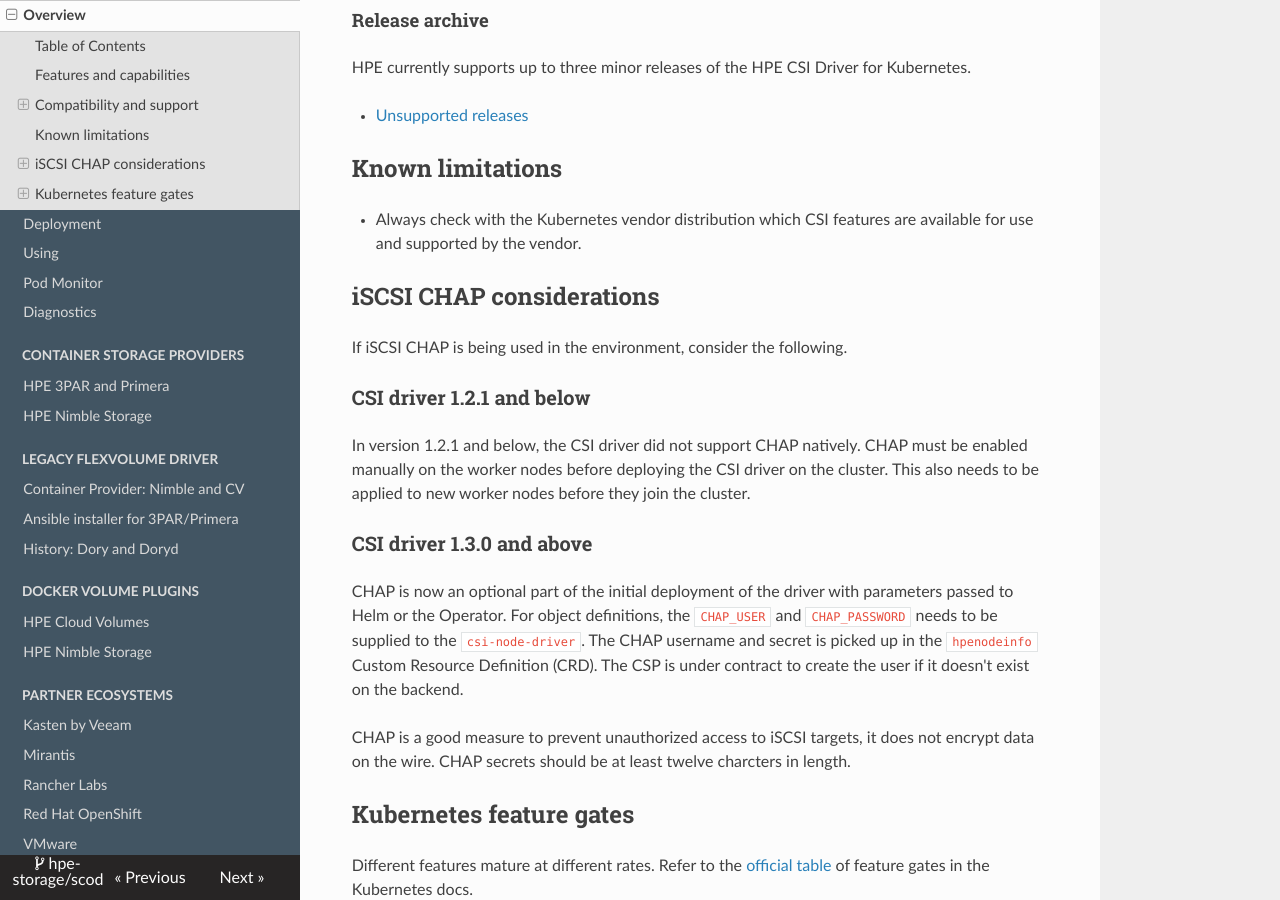
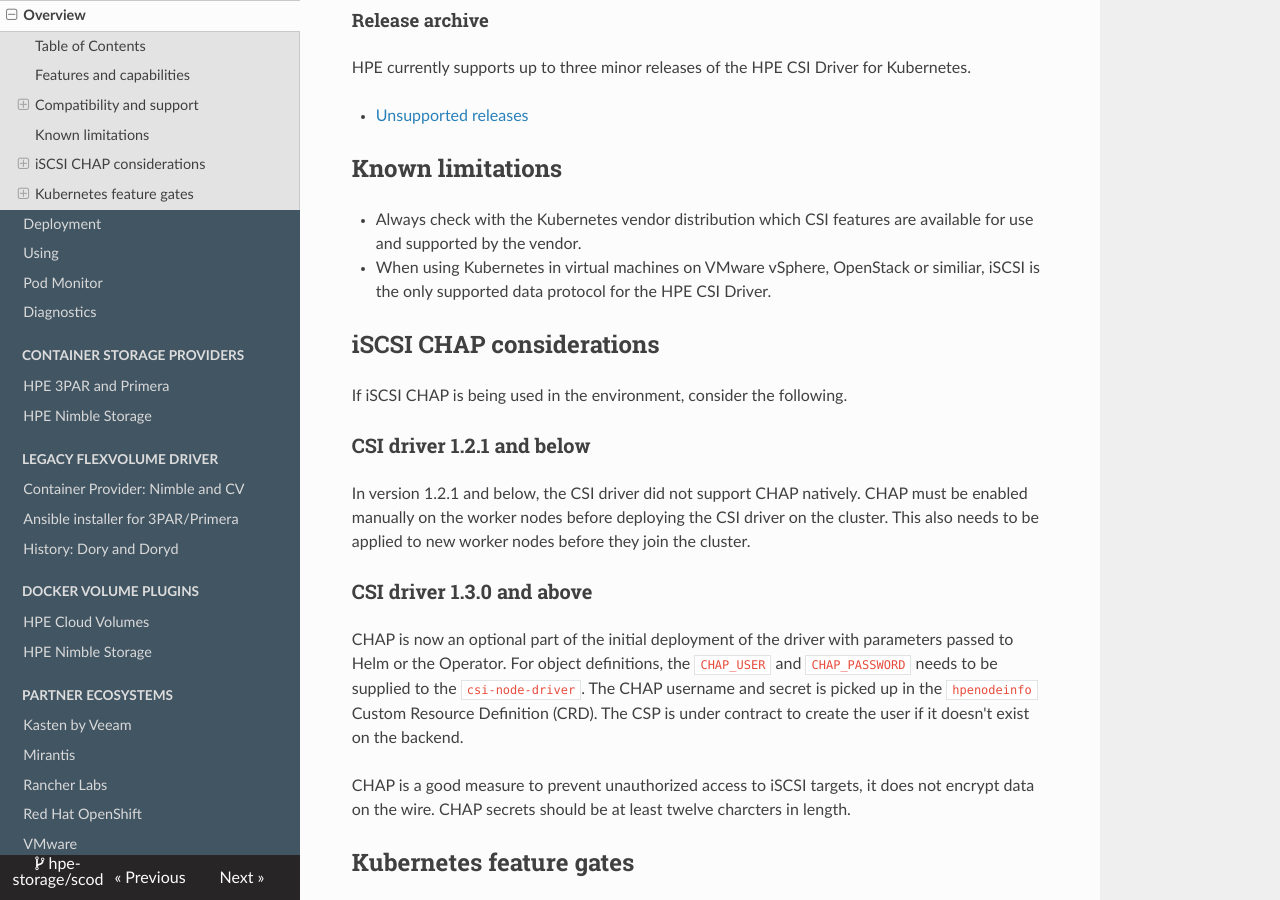
Before and after one commit to hpe-storage/scod, an MkDocs documentation site: the page built from docs/csi_driver/index.md, in a window 1280 px wide and 900 px high, scrolled down 4494 px. Built offline with MkDocs 1.6.1, drawn with Linux system fonts in a browser that asks for light colours; nearby versions of some CDN libraries.

Commit message:
Add protocol limitation (#74)
Signed-off-by: Michael Mattsson <michael.mattsson@hpe.com>

```diff
--- a/docs/csi_driver/index.md
+++ b/docs/csi_driver/index.md
@@ -193,6 +193,7 @@
 ## Known limitations
 
 * Always check with the Kubernetes vendor distribution which CSI features are available for use and supported by the vendor.
+* When using Kubernetes in virtual machines on VMware vSphere, OpenStack or similiar, iSCSI is the only supported data protocol for the HPE CSI Driver.
 
 ## iSCSI CHAP considerations
 
```
